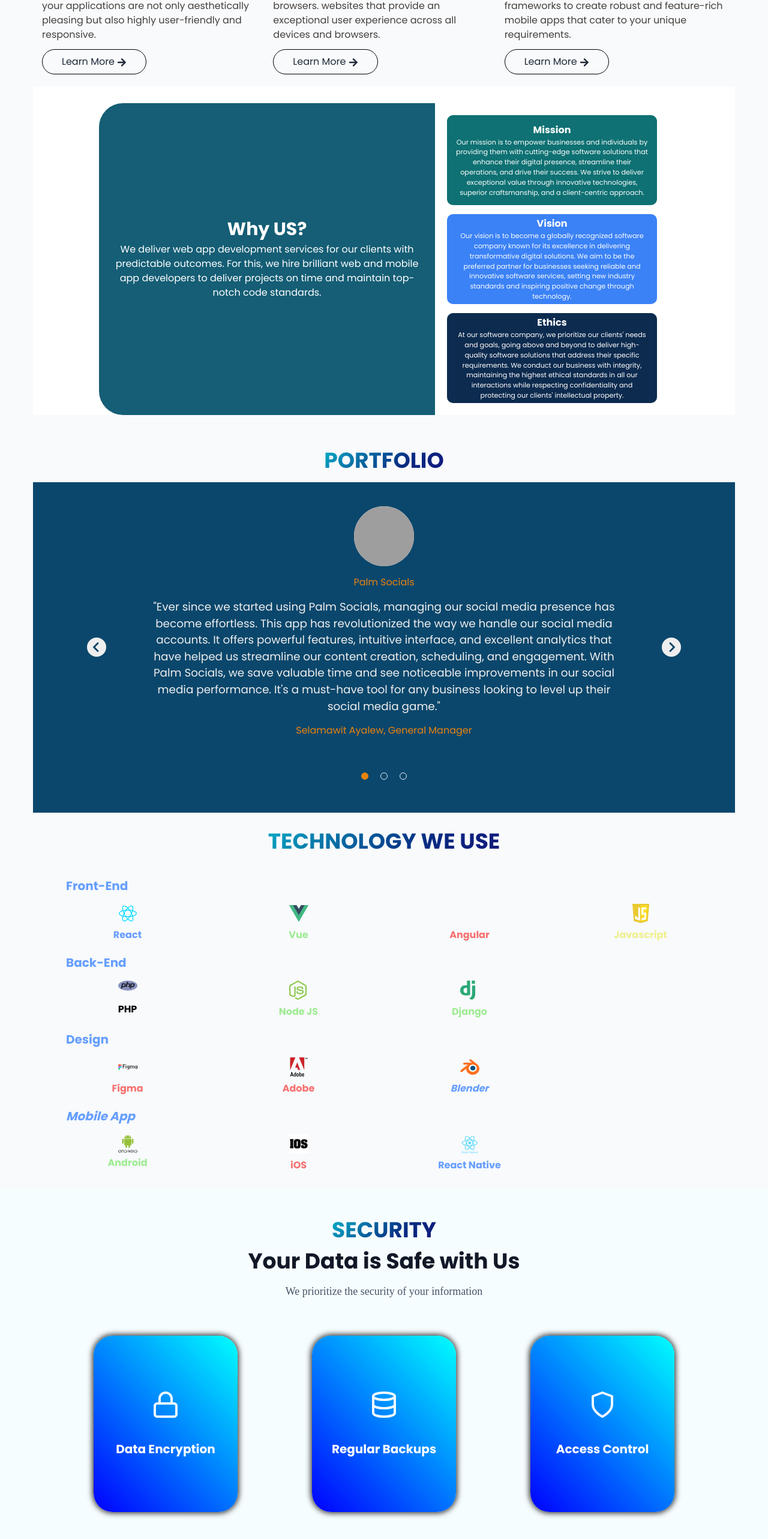
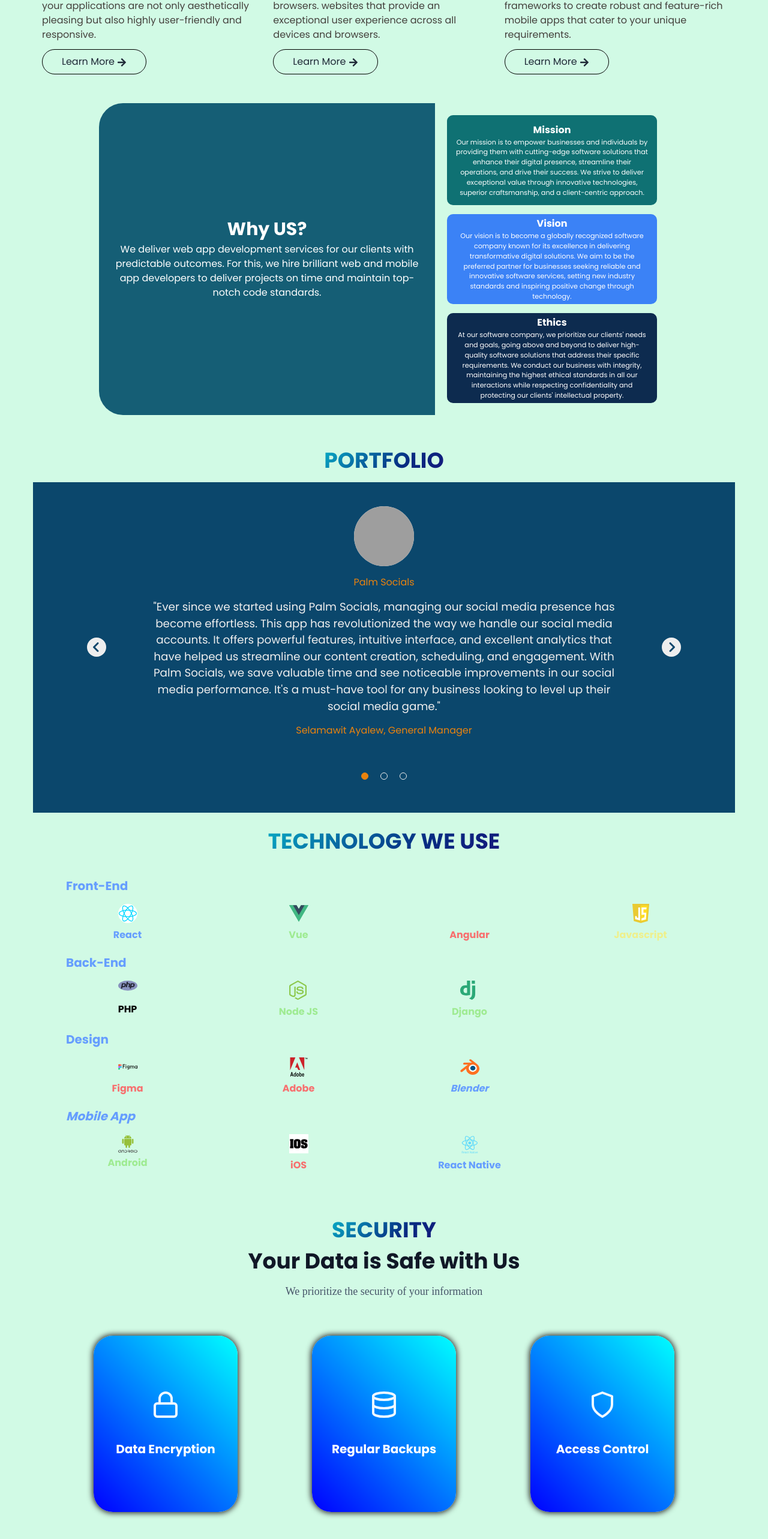
Before and after one commit to Alazar-da/amintechsolution, a React (Create React App) app in the folder frontend/: page / in a window 1280 px wide. Shown: the part 1833-4399 px from the top of the page at 60% size. Built offline with nearby package versions, Linux system fonts and the light colour scheme; grey boxes are pictures that could not be loaded; some icons are missing; a small style sheet from the web is missing; a web font is replaced by a local one.

Commit message:
css fixes

```diff
--- a/frontend/src/App.js
+++ b/frontend/src/App.js
@@ -129,7 +129,7 @@ function App() {
 
 
 
-    <div className="App font-mainFont bg-slate-50" style={{scrollBehavior:'smooth'}} >
+    <div className="App font-mainFont bg-emerald-100" style={{scrollBehavior:'smooth'}} >
 
 
     <Nav home={"#home"} service={"#services"} about={"#about"} contact={"#contactus"}/>
--- a/frontend/src/components/Footer.js
+++ b/frontend/src/components/Footer.js
@@ -2,7 +2,7 @@ function Footer() {
     return(
       <footer className="w-full text-white bg-[#0b476c] mt-12">
         <svg className="relative block -top-1 w-full h-[30px] bg-transparent" xmlns="http://www.w3.org/2000/svg" viewBox="0 0 1200 100" preserveAspectRatio="none">
-          <path className="fill-white" d="M851.8,100c125,0,288.3-45,348.2-64V0H0v44c3.7-1,7.3-1.9,11-2.9C80.7,22,151.7,10.8,223.5,6.3C276.7,2.9,330,4,383,9.8 c52.2,5.7,103.3,16.2,153.4,32.8C623.9,71.3,726.8,100,851.8,100z"></path>
+          <path className="fill-emerald-100" d="M851.8,100c125,0,288.3-45,348.2-64V0H0v44c3.7-1,7.3-1.9,11-2.9C80.7,22,151.7,10.8,223.5,6.3C276.7,2.9,330,4,383,9.8 c52.2,5.7,103.3,16.2,153.4,32.8C623.9,71.3,726.8,100,851.8,100z"></path>
         </svg>
         <div className="footer-content">
 
--- a/frontend/src/components/Security.js
+++ b/frontend/src/components/Security.js
@@ -7,7 +7,7 @@ function Security() {
     return(
 
 
-    <section className="bg-third py-12 mt-7">
+    <section className="py-12 mt-7">
       <div className="max-w-7xl mx-auto px-4 sm:px-6 lg:px-8">
         <div className="text-center">
         <h2 className="font-bold lg:text-4xl text-2xl  animate-charcter text-center">Security</h2>
--- a/frontend/src/components/Whyus.js
+++ b/frontend/src/components/Whyus.js
@@ -3,7 +3,7 @@ import "../assets/why.css"
 
 function Whyus() {
     return(
-      <main className='container flex justify-center bg-white py-5 text-center'>
+      <main className='container flex justify-center  py-5 text-center'>
          <div className='md:flex justify-center md:flex-row grid justify-items-center lg:w-5/6 relative mt-7'>
             <div className='bg-cyan-800 grid content-center rounded-l-[15px] rounded-r-[15px] h-48 md:h-auto md:rounded-l-[40px] md:rounded-r-none md:2/3 w-full px-3 p-5'>
                <h2 className="font-bold text-[#FFF] lg:text-3xl text-2xl">Why US?</h2>
```
